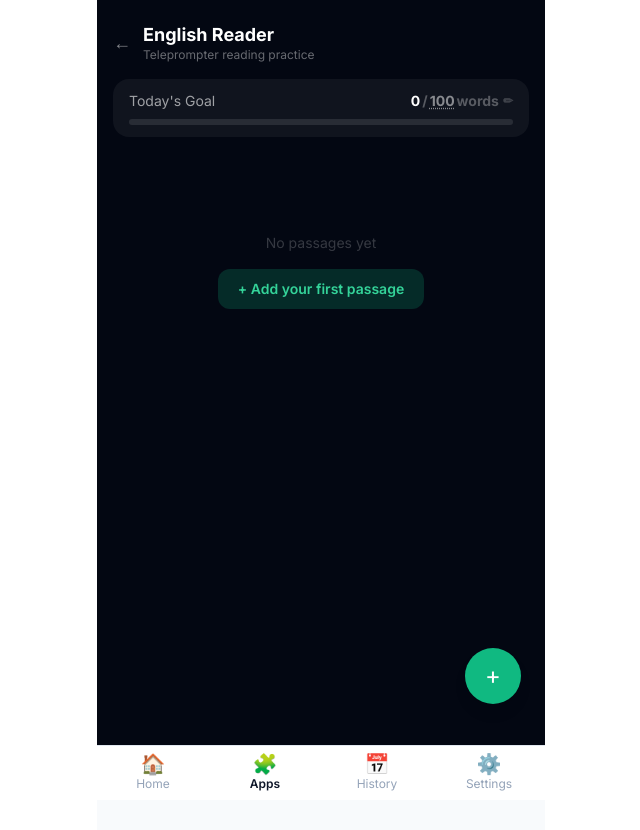
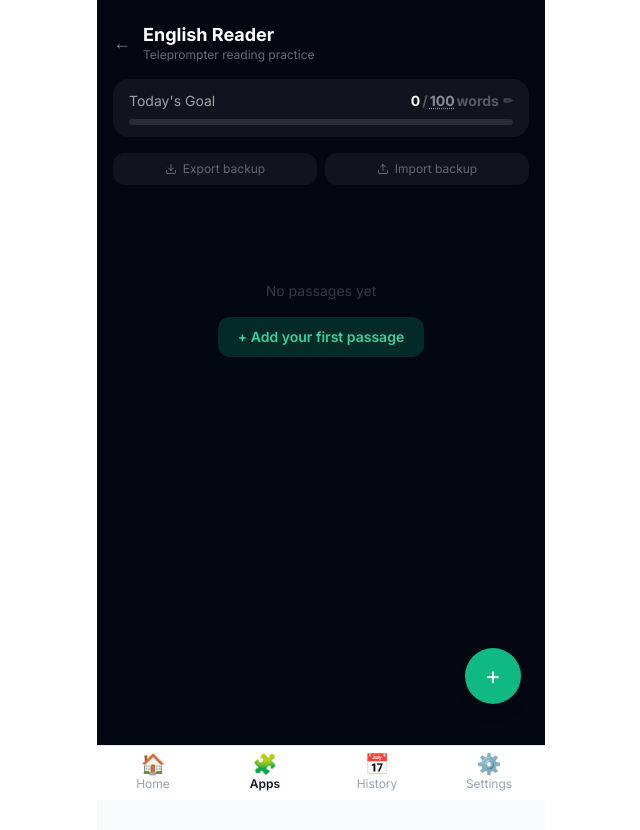
Before and after one commit to wsnh2022/dailyfocus, a React (Vite) app: page /apps/english in a window 1280 px wide. Shown: the top 830 px of the page, without its empty margins (319-959 px from the left). Built offline with nearby package versions, Linux system fonts and the light colour scheme.

Commit message:
feat: add export/import backup to English Reader
Passages and folders are stored in localStorage which gets wiped
when browser data is cleared. Export dumps all passages + folders
+ goal to a dated JSON file; Import restores from that file.

Co-Authored-By: Claude Sonnet 4.6 <noreply@anthropic.com>

```diff
--- a/src/components/apps/EnglishApp.jsx
+++ b/src/components/apps/EnglishApp.jsx
@@ -1,6 +1,6 @@
 import { useState, useEffect, useRef, useCallback } from 'react';
 import { useNavigate } from 'react-router-dom';
-import { Play, Pencil, FileEdit, FolderInput, Copy, Download, Trash2 } from 'lucide-react';
+import { Play, Pencil, FileEdit, FolderInput, Copy, Download, Upload, Trash2 } from 'lucide-react';
 import { useAppStore } from '../../store/useAppStore';
 
 const PASSAGES_KEY = 'df_english_passages';
@@ -243,6 +243,31 @@ export default function EnglishApp() {
     setGoal(val); localStorage.setItem(GOAL_KEY, String(val)); setEditingGoal(false);
   };
 
+  const exportEnglishBackup = () => {
+    const backup = { version: 1, exportedAt: new Date().toISOString(), passages, folders, goal };
+    const blob = new Blob([JSON.stringify(backup, null, 2)], { type: 'application/json' });
+    const url = URL.createObjectURL(blob);
+    const a = document.createElement('a');
+    a.href = url; a.download = `english-reader-backup-${new Date().toISOString().split('T')[0]}.json`; a.click();
+    URL.revokeObjectURL(url);
+    showToast(`Backed up ${passages.length} passages`, 'success');
+  };
+
+  const importEnglishBackup = (file) => {
+    const reader = new FileReader();
+    reader.onload = (e) => {
+      try {
+        const data = JSON.parse(e.target.result);
+        if (data.version !== 1 || !Array.isArray(data.passages)) { showToast('Invalid backup file', 'error'); return; }
+        persistPassages(data.passages);
+        persistFolders(Array.isArray(data.folders) ? data.folders : []);
+        if (data.goal) { setGoal(data.goal); localStorage.setItem(GOAL_KEY, String(data.goal)); }
+        showToast(`Restored ${data.passages.length} passages`, 'success');
+      } catch { showToast('Could not read backup file', 'error'); }
+    };
+    reader.readAsText(file);
+  };
+
   const goalPct      = Math.min((wordsToday / goal) * 100, 100);
   const menuPassage  = menuPassageId ? passages.find(p => p.id === menuPassageId) : null;
 
@@ -387,6 +412,23 @@ export default function EnglishApp() {
             <div className="h-full bg-emerald-400 rounded-full transition-all duration-500" style={{ width: `${goalPct}%` }} />
           </div>
           {goalPct >= 100 && <p className="text-emerald-400 text-xs text-center mt-1.5 font-medium">Goal reached today!</p>}
+        </div>
+
+        {/* Backup row */}
+        <div className="flex gap-2">
+          <button onClick={exportEnglishBackup}
+            className="flex-1 flex items-center justify-center gap-1.5 py-2 bg-white/5 hover:bg-white/10 active:bg-white/15 rounded-xl text-xs text-white/35 hover:text-white/60 transition-colors">
+            <Download size={12} />
+            Export backup
+          </button>
+          <label className="flex-1 flex items-center justify-center gap-1.5 py-2 bg-white/5 hover:bg-white/10 active:bg-white/15 rounded-xl text-xs text-white/35 hover:text-white/60 transition-colors cursor-pointer">
+            <Upload size={12} />
+            Import backup
+            <input type="file" accept=".json" className="hidden" onChange={e => {
+              const file = e.target.files[0]; if (!file) return;
+              importEnglishBackup(file); e.target.value = '';
+            }} />
+          </label>
         </div>
 
         {/* Empty state */}
```
